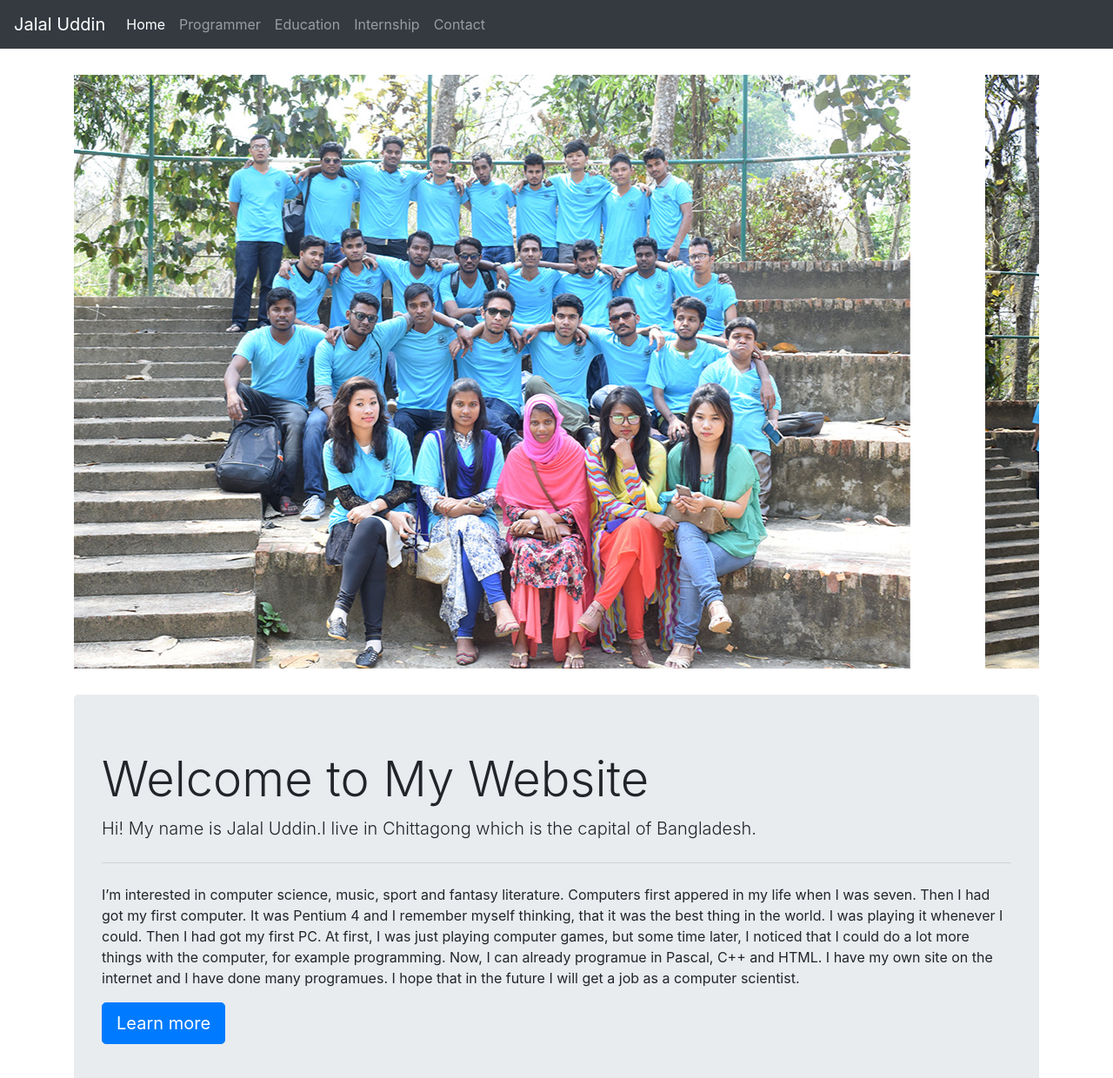
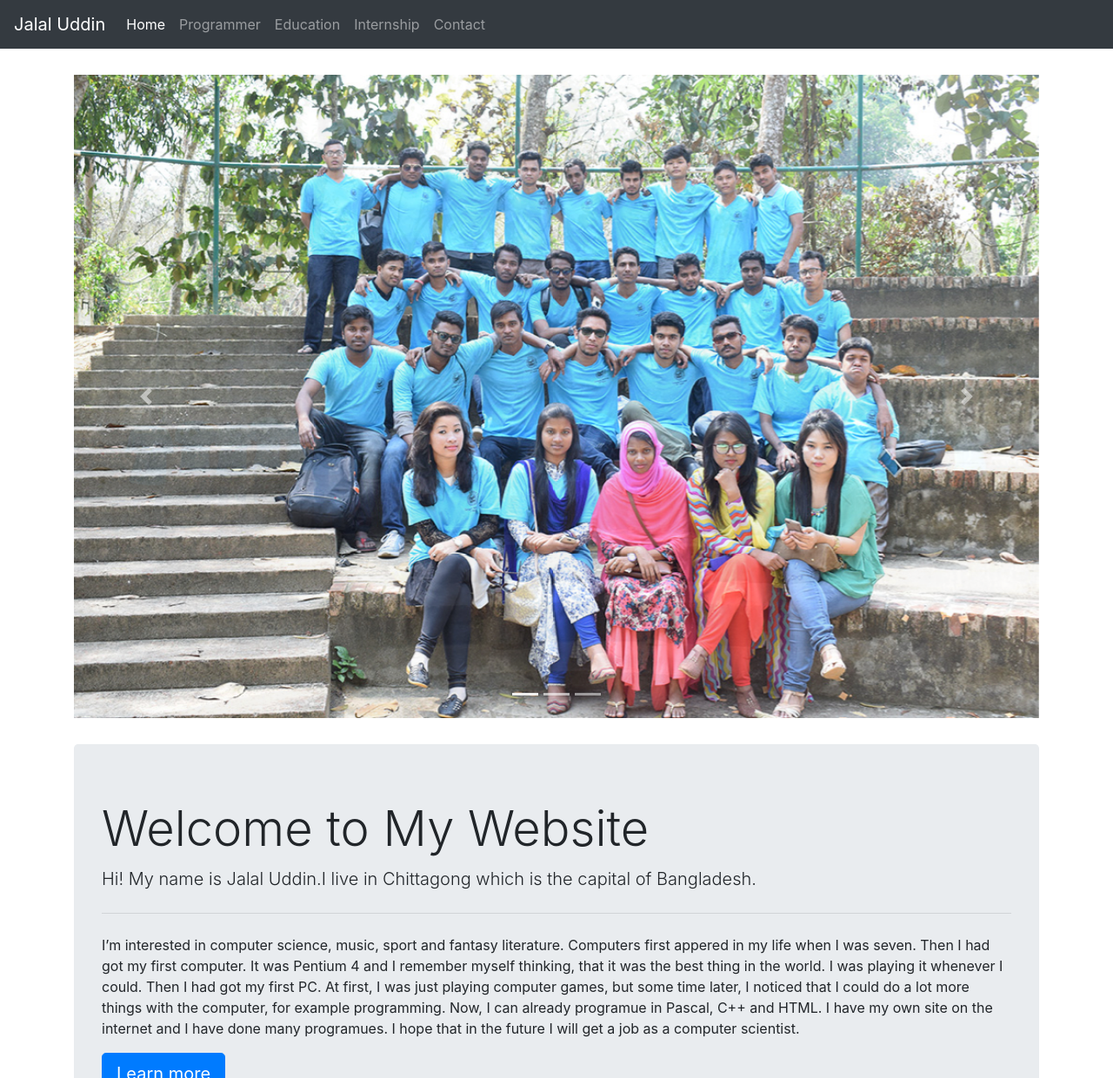
Before and after one commit to echojalal/portfolio, a plain HTML site: page index.html in a window 1280 px wide. Shown: the top 1240 px of the page at 87% size. Drawn offline with nearby package versions, Linux system fonts and the light colour scheme.

Commit message:
Add files via upload

```diff
--- a/index.html
+++ b/index.html
@@ -42,27 +42,64 @@
     </ul>
   </div>
 </nav>
+
 <div class="container">
-  <div id="carouselExampleInterval" class="carousel slide" data-ride="carousel">
-  <div class="carousel-inner">
-    <div class="carousel-item active" data-interval="10000">
-      <img src="cover1.JPG" class="d-block w-60" alt="...">
+  <div id="carousel-example-2" class="carousel slide carousel-fade" data-ride="carousel">
+    <!--Indicators-->
+    <ol class="carousel-indicators">
+        <li data-target="#carousel-example-2" data-slide-to="0" class="active"></li>
+        <li data-target="#carousel-example-2" data-slide-to="1"></li>
+        <li data-target="#carousel-example-2" data-slide-to="2"></li>
+    </ol>
+    <!--/.Indicators-->
+    <!--Slides-->
+    <div class="carousel-inner" role="listbox">
+        <div class="carousel-item active">
+            <div class="view">
+                <img class="d-block w-100" src="cover1.JPG" alt="First slide">
+                <div class="mask rgba-black-light"></div>
             </div>
-    <div class="carousel-item" data-interval="2000">
-      <img src="cover2.JPG" class="d-block w-60" alt="...">
+            <div class="carousel-caption">
+                <h3 class="h3-responsive"></h3>
+
+                <p><font size="4" face="verdana" color="#CEF6F5"></font></p>
+            </div>
         </div>
         <div class="carousel-item">
-      <img src="cover3.JPG" class="d-block w-60" alt="...">
+            <!--Mask color-->
+            <div class="view">
+                <img class="d-block w-100" src="cover2.JPG" alt="Second slide">
+                <div class="mask rgba-black-strong"></div>
+            </div>
+            <div class="carousel-caption">
+                <h3 class="h3-responsive"></h3>
+                <p></p>
+
             </div>
         </div>
-  <a class="carousel-control-prev" href="#carouselExampleInterval" role="button" data-slide="prev">
+        <div class="carousel-item">
+            <!--Mask color-->
+            <div class="view">
+                <img class="d-block w-100" src="cover3.JPG" alt="Third slide">
+                <div class="mask rgba-black-slight"></div>
+            </div>
+            <div class="carousel-caption">
+                <h3 class="h3-responsive"></h3>
+                <p></p>
+            </div>
+        </div>
+    </div>
+    <!--/.Slides-->
+    <!--Controls-->
+    <a class="carousel-control-prev" href="#carousel-example-2" role="button" data-slide="prev">
         <span class="carousel-control-prev-icon" aria-hidden="true"></span>
         <span class="sr-only">Previous</span>
     </a>
-  <a class="carousel-control-next" href="#carouselExampleInterval" role="button" data-slide="next">
+    <a class="carousel-control-next" href="#carousel-example-2" role="button" data-slide="next">
         <span class="carousel-control-next-icon" aria-hidden="true"></span>
         <span class="sr-only">Next</span>
     </a>
+    <!--/.Controls-->
 </div>
 </div>
 
```
Lines whose indentation alone changed are shown as unchanged.
